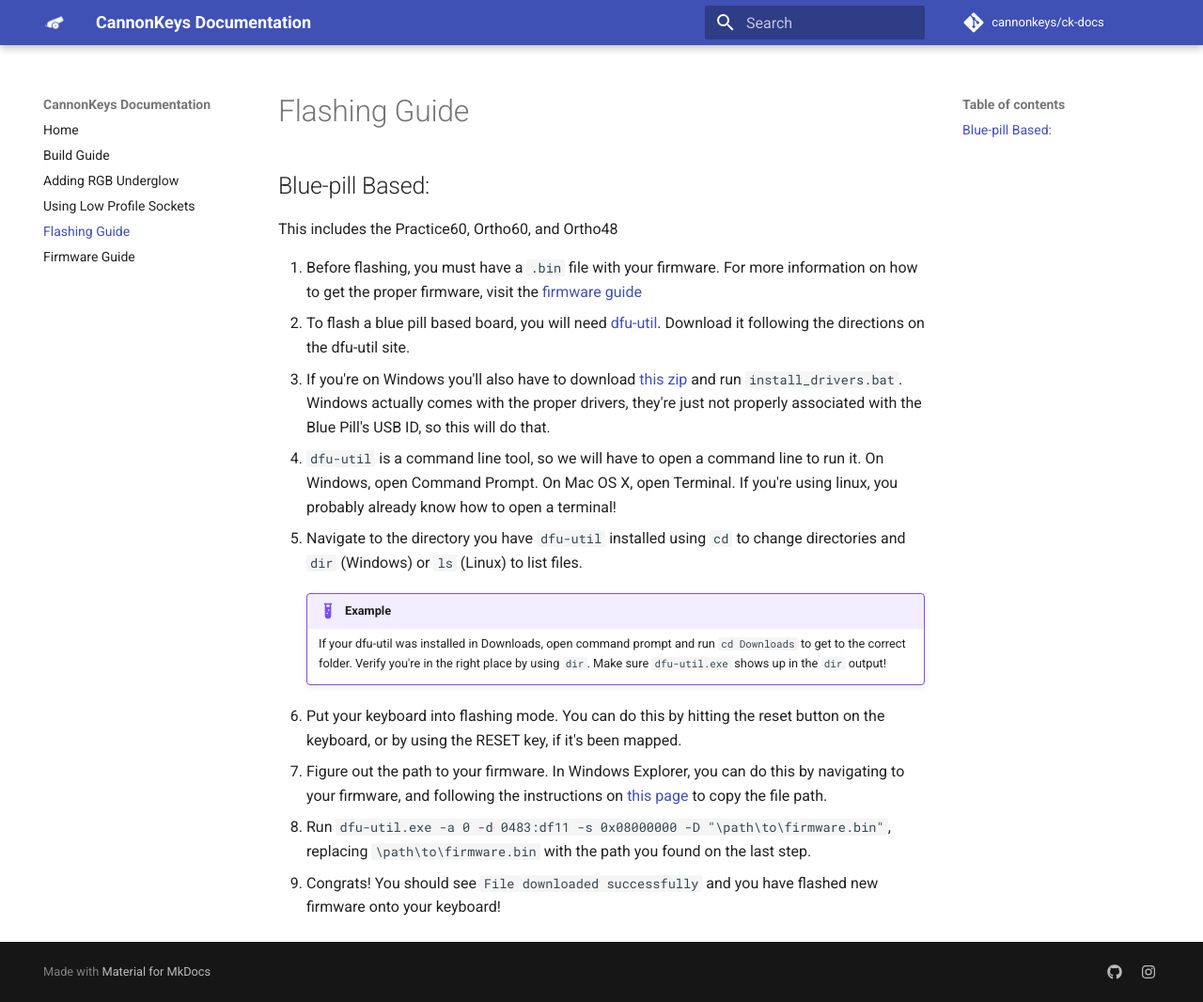
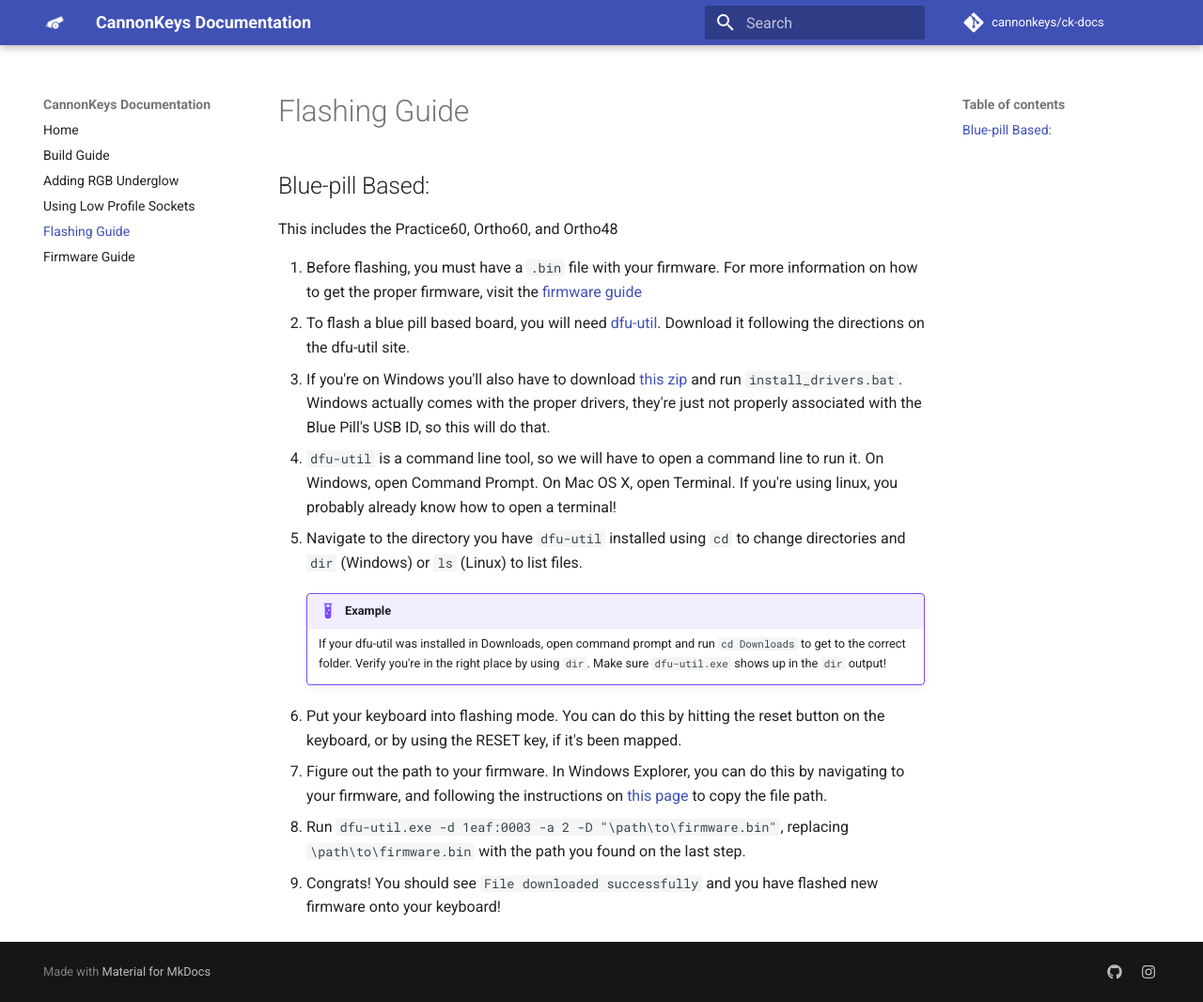
Before and after one commit to cannonkeys/ck-docs, an MkDocs documentation site: the page built from docs/flashing.md, in a window 1280 px wide and 1066 px high. Shown: the whole window at 94% size. Built offline with MkDocs 1.6.1 and Material for MkDocs 9.7.7, drawn with Linux system fonts in a browser that asks for light colours; comment, search, counter and statistics services are not loaded.

Commit message:
Update flashing command on dfu-util to the blue pill one

```diff
--- a/docs/flashing.md
+++ b/docs/flashing.md
@@ -14,5 +14,5 @@ This includes the Practice60, Ortho60, and Ortho48
 
  1. Put your keyboard into flashing mode. You can do this by hitting the reset button on the keyboard, or by using the RESET key, if it's been mapped.
  1. Figure out the path to your firmware. In Windows Explorer, you can do this by navigating to your firmware, and following the instructions on [this page](https://www.pcworld.com/article/251406/windows_tips_copy_a_file_path_show_or_hide_extensions.html) to copy the file path.
- 1. Run `dfu-util.exe -a 0 -d 0483:df11 -s 0x08000000 -D "\path\to\firmware.bin"`, replacing `\path\to\firmware.bin` with the path you found on the last step.
+ 1. Run `dfu-util.exe -d 1eaf:0003 -a 2 -D "\path\to\firmware.bin"`, replacing `\path\to\firmware.bin` with the path you found on the last step.
  1. Congrats! You should see `File downloaded successfully` and you have flashed new firmware onto your keyboard!
```
